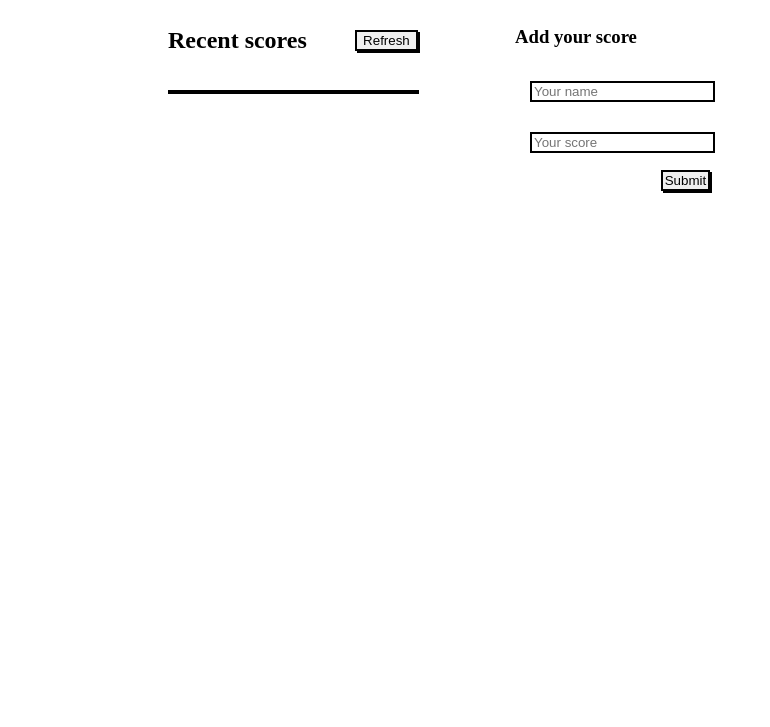
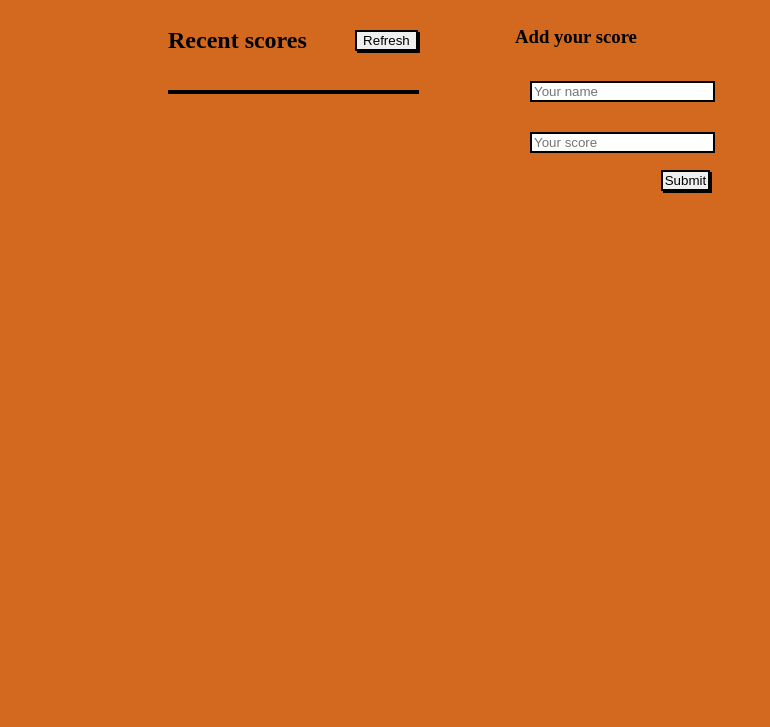
Before and after one commit to Young-Gaius/Leaderboard, a website built with webpack: page src/index.html in a window 1280 px wide. Shown: the part 73-800 px from the top of the page, without its empty margins (0-770 px from the left). Built offline with nearby package versions, Linux system fonts and the light colour scheme; no server answers.

Commit message:
modify style

```diff
--- a/src/style.css
+++ b/src/style.css
@@ -1,4 +1,6 @@
-
+body {
+  background-color: chocolate;
+}
 .recent-scores {
   display: flex;
   align-items: center;
```
